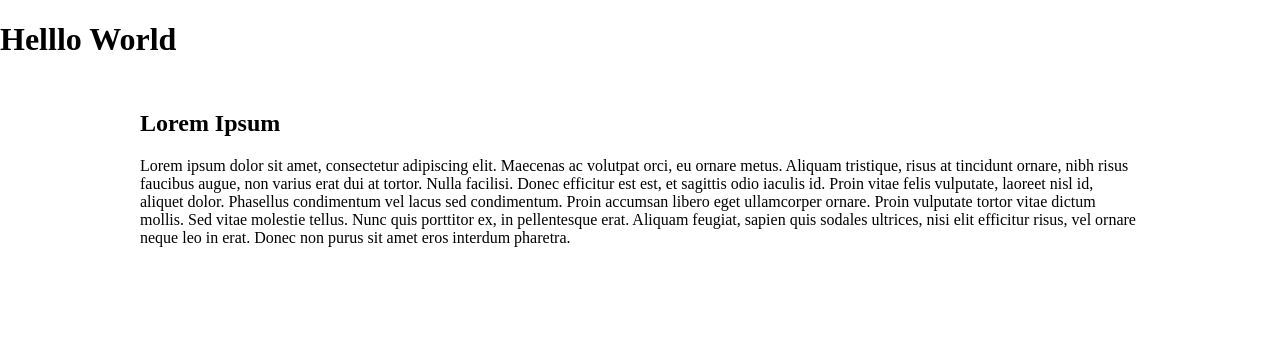
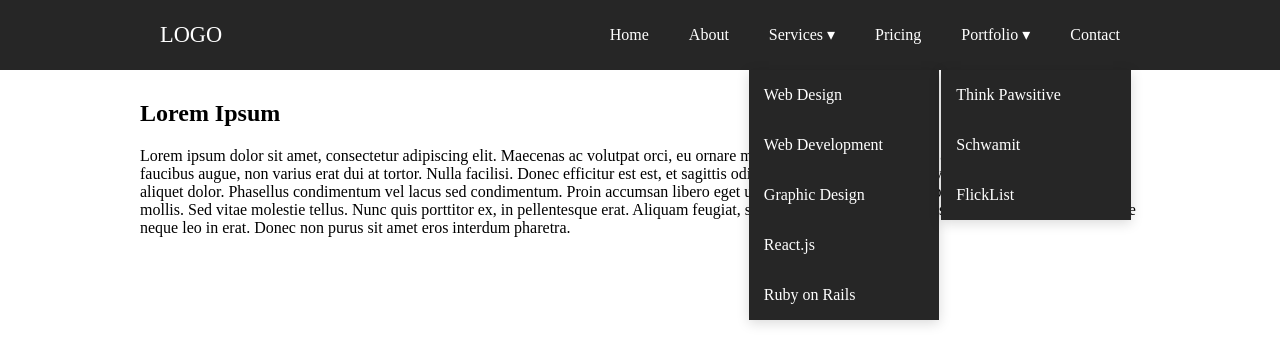
Before and after one commit to yonatanmk/JS_prac, a React app in the folder navbar-react/: page / in a window 1280 px wide. Shown: the top 364 px of the page. Built offline with nearby package versions, Linux system fonts and the light colour scheme; the HTML template or start-up script is replaced by a standard one.

Commit message:
navbar-react created reusable dropdown component

```diff
--- a/navbar-react/src/components/App.js
+++ b/navbar-react/src/components/App.js
@@ -3,6 +3,7 @@ import React, { Component } from 'react';
 // import DropdownTrigger from './DropdownTrigger';
 // import DropdownContent from './DropdownContent';
 import Article from './Article';
+import Header from './Header';
 
 class App extends Component {
   constructor(props) {
@@ -15,7 +16,7 @@ class App extends Component {
 
     return (
       <div>
-        <h1>Helllo World</h1>
+        <Header />
         <Article />
       </div>
     );
--- /dev/null
+++ b/navbar-react/src/components/Dropdown.js
@@ -0,0 +1,25 @@
+import React from 'react';
+
+const Dropdown = (props) => {
+  // debugger;
+  let counter = 0;
+  let items = props.items.map((item)=>{
+    counter ++;
+    return (
+      <li key={counter}>
+        <a href={item.link}>{item.text}</a>
+      </li>
+    );
+  });
+
+  return (
+    <div>
+      <a href="#!">{props.label + ' ▾'}</a>
+      <ul className="nav-dropdown">
+        {items}
+      </ul>
+    </div>
+  );
+};
+
+export default Dropdown;
--- /dev/null
+++ b/navbar-react/src/components/Header.js
@@ -0,0 +1,17 @@
+import React from 'react';
+import Navbar from './Navbar';
+
+const Header = () => {
+  return (
+    <section className="navigation">
+      <div className="nav-container">
+        <div className="brand">
+          <a href="#!">Logo</a>
+        </div>
+        <Navbar />
+      </div>
+    </section>
+  );
+};
+
+export default Header;
--- /dev/null
+++ b/navbar-react/src/components/Navbar.js
@@ -0,0 +1,53 @@
+import React from 'react';
+import Dropdown from './Dropdown';
+
+const Header = () => {
+
+  let servicesDropdown = [
+    { text: 'Web Design', link: '#!' },
+    { text: 'Web Development', link: '#!' },
+    { text: 'Graphic Design', link: '#!' },
+    { text: 'React.js', link: '#!' },
+    { text: 'Ruby on Rails', link: '#!' },
+  ];
+
+  let portfolioDropdown = [
+    { text: 'Think Pawsitive', link: '#!' },
+    { text: 'Schwamit', link: '#!' },
+    { text: 'FlickList', link: '#!' },
+  ];
+
+  return (
+    <nav>
+      <div className="nav-mobile"><a id="nav-toggle" href="#!"><span></span></a></div>
+      <ul className="nav-list">
+        <li>
+          <a href="#!">Home</a>
+        </li>
+        <li>
+          <a href="#!">About</a>
+        </li>
+        <li>
+          <Dropdown
+            label = 'Services'
+            items = {servicesDropdown}
+          />
+        </li>
+        <li>
+          <a href="#!">Pricing</a>
+        </li>
+        <li>
+          <Dropdown
+            label = 'Portfolio'
+            items = {portfolioDropdown}
+          />
+        </li>
+        <li>
+          <a href="#!">Contact</a>
+        </li>
+      </ul>
+    </nav>
+  );
+};
+
+export default Header;
--- a/navbar-react/src/stylesheets/App.scss
+++ b/navbar-react/src/stylesheets/App.scss
@@ -57,7 +57,6 @@ nav {
         }
         &:not(:only-child):after {
           padding-left: 4px;
-          content: ' ▾';
         }
       } // Dropdown list
       ul li {
@@ -74,7 +73,7 @@ nav {
 // Dropdown list binds to JS toggle event
 .nav-dropdown {
   position: absolute;
-  display: none;
+  // display: none;
   z-index: 1;
   box-shadow: 0 3px 12px rgba(0, 0, 0, 0.15);
 }
```
